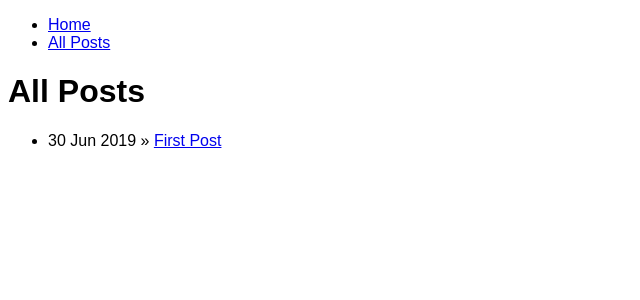
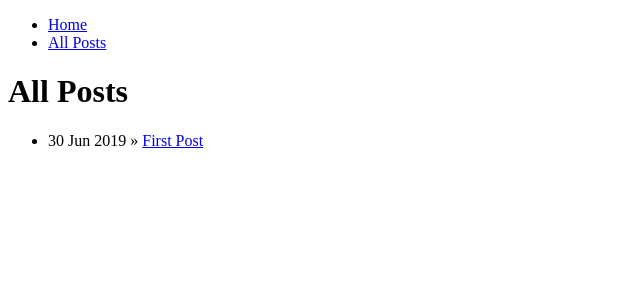
Before and after one commit to overheardonearth/overheardonearth.github.io, a Jekyll site: the page built from all-posts.html, in a window 1280 px wide. Shown: the top 300 px of the page, without its empty margins (0-640 px from the left). Built offline with Jekyll 4.4.1, drawn with Linux system fonts in a browser that asks for light colours.

Commit message:
Update main.css

```diff
--- a/css/main.css
+++ b/css/main.css
@@ -28,5 +28,5 @@ p {
 
 
 body {
-    font-family: "Source Sans Pro", "PT Sans", Sans-Serif;
+    font-family: "Source Sans Pro", "Times New Roman", Sans-Serif;
 }
```
